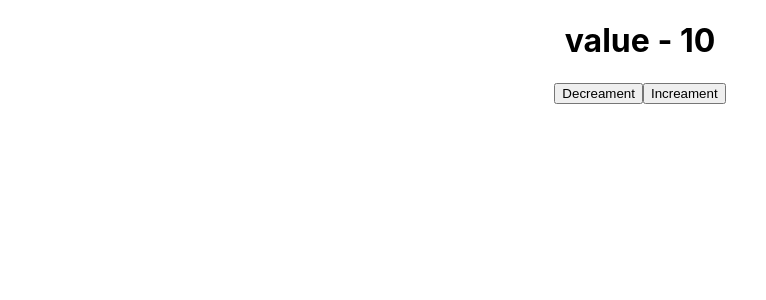
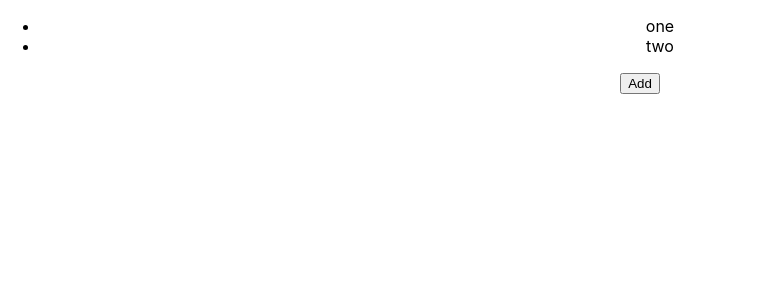
Before and after one commit to mukilathuruvan/frenzo-react, a React (Create React App) app in the folder my-app/: page / in a window 1280 px wide. Shown: the top 300 px of the page, without its empty margins (0-766 px from the left). Built offline with nearby package versions, Linux system fonts and the light colour scheme.

Commit message:
mutating reference type on state

```diff
--- a/my-app/src/App.js
+++ b/my-app/src/App.js
@@ -1,10 +1,10 @@
 import "./App.css";
-import Counter from "./Hooks/Counter";
+import Mutation from "./Hooks/Mutation";
 
 function App() {
   return (
     <div className="App">
-      <Counter />
+      <Mutation />
     </div>
   );
 }
--- /dev/null
+++ b/my-app/src/Hooks/Mutation.jsx
@@ -0,0 +1,21 @@
+import React, { useState } from "react";
+
+const Mutation = () => {
+  const [numbers, setNumbers] = useState(["one", "two"]);
+
+  const handleAdd = () => {
+    setNumbers([...numbers, "three"]);
+  };
+  return (
+    <div>
+      <ul>
+        {numbers.map((number) => (
+          <li key={number}>{number}</li>
+        ))}
+      </ul>
+      <button onClick={handleAdd}>Add</button>
+    </div>
+  );
+};
+
+export default Mutation;
```
